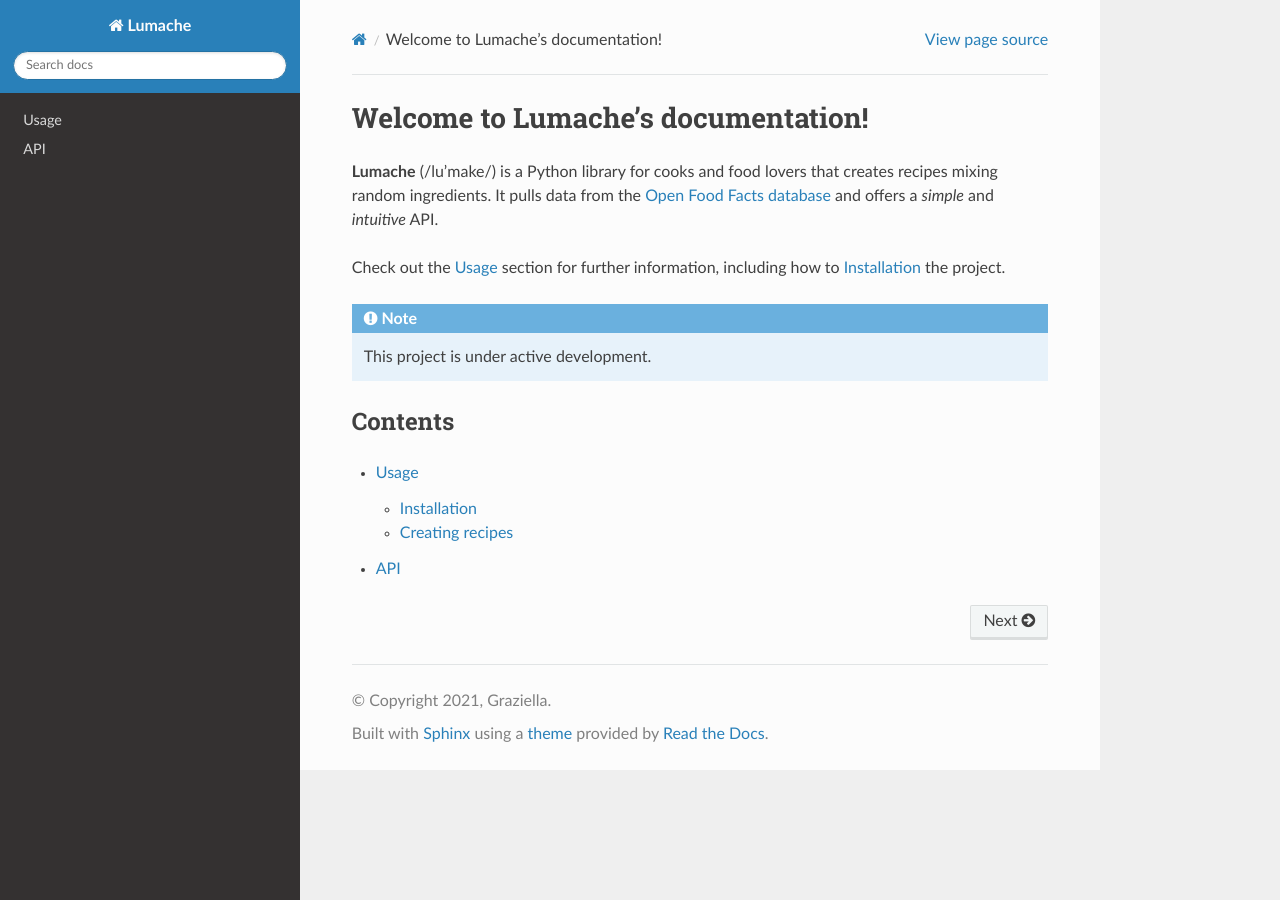
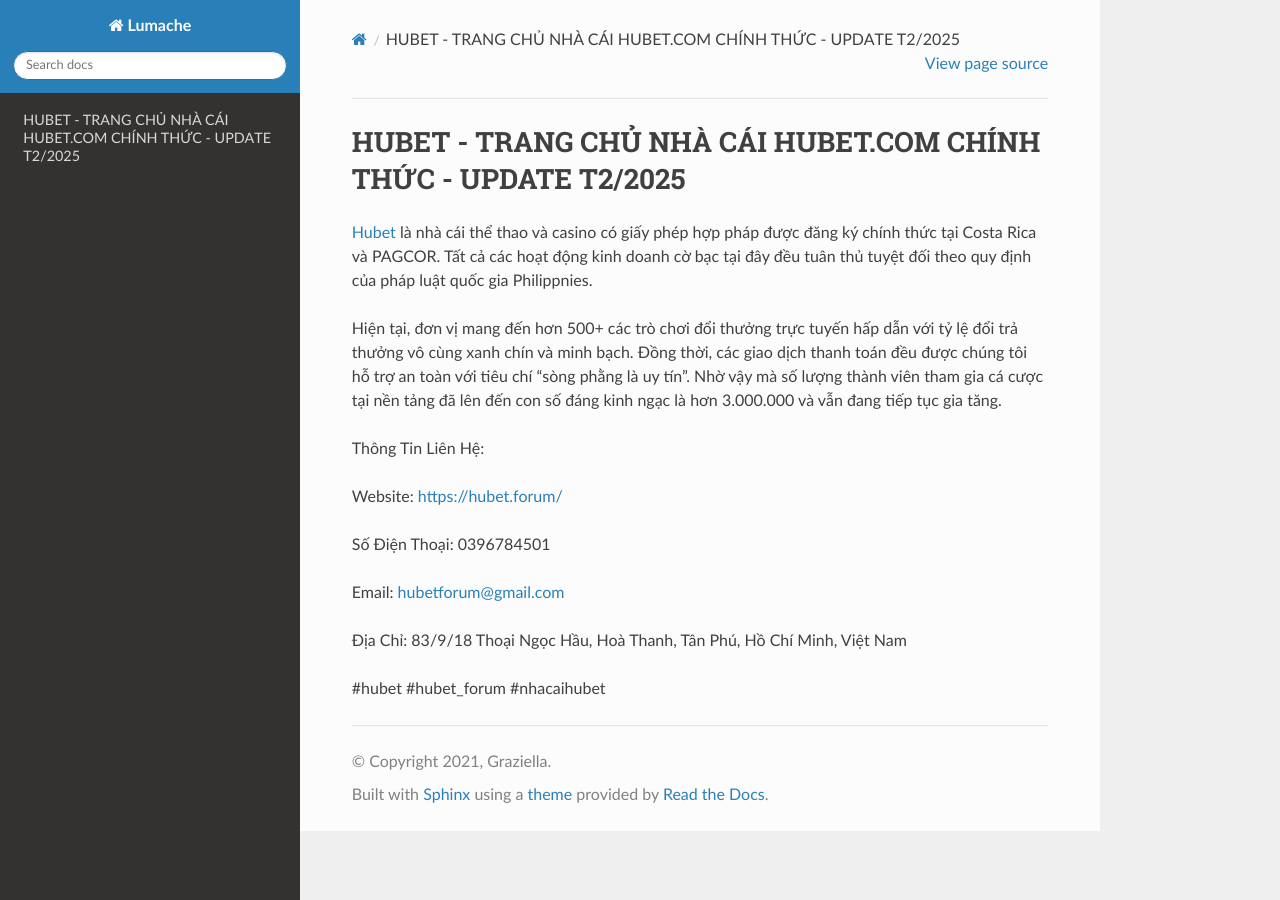
Before and after one commit to lhgwngacmuakm/hubetforum, a Sphinx documentation site: the page built from docs/source/index.rst, in a window 1280 px wide. Built offline with Sphinx 7.4.7 and the Read the Docs theme 3.1.0, drawn with Linux system fonts in a browser that asks for light colours.

Commit message:
Update index.rst

```diff
--- a/docs/source/index.rst
+++ b/docs/source/index.rst
@@ -1,22 +1,18 @@
-Welcome to Lumache's documentation!
+HUBET - TRANG CHỦ NHÀ CÁI HUBET.COM CHÍNH THỨC - UPDATE T2/2025
 ===================================
 
-**Lumache** (/lu'make/) is a Python library for cooks and food lovers
-that creates recipes mixing random ingredients.
-It pulls data from the `Open Food Facts database <https://world.openfoodfacts.org/>`_
-and offers a *simple* and *intuitive* API.
+`Hubet <https://hubet.forum/>`_ là nhà cái thể thao và casino có giấy phép hợp pháp được đăng ký chính thức tại Costa Rica và PAGCOR. Tất cả các hoạt động kinh doanh cờ bạc tại đây đều tuân thủ tuyệt đối theo quy định của pháp luật quốc gia Philippnies.
 
-Check out the :doc:`usage` section for further information, including
-how to :ref:`installation` the project.
+Hiện tại, đơn vị mang đến hơn 500+ các trò chơi đổi thưởng trực tuyến hấp dẫn với tỷ lệ đổi trả thưởng vô cùng xanh chín và minh bạch. Đồng thời, các giao dịch thanh toán đều được chúng tôi hỗ trợ an toàn với tiêu chí "sòng phằng là uy tín". Nhờ vậy mà số lượng thành viên tham gia cá cược tại nền tảng đã lên đến con số đáng kinh ngạc là hơn 3.000.000 và vẫn đang tiếp tục gia tăng.
 
-.. note::
+Thông Tin Liên Hệ:
 
-   This project is under active development.
+Website: https://hubet.forum/
 
-Contents
---------
+Số Điện Thoại: 0396784501
 
-.. toctree::
+Email: hubetforum@gmail.com
 
-   usage
-   api
+Địa Chỉ: 83/9/18 Thoại Ngọc Hầu, Hoà Thanh, Tân Phú, Hồ Chí Minh, Việt Nam
+
+#hubet #hubet_forum #nhacaihubet
```
